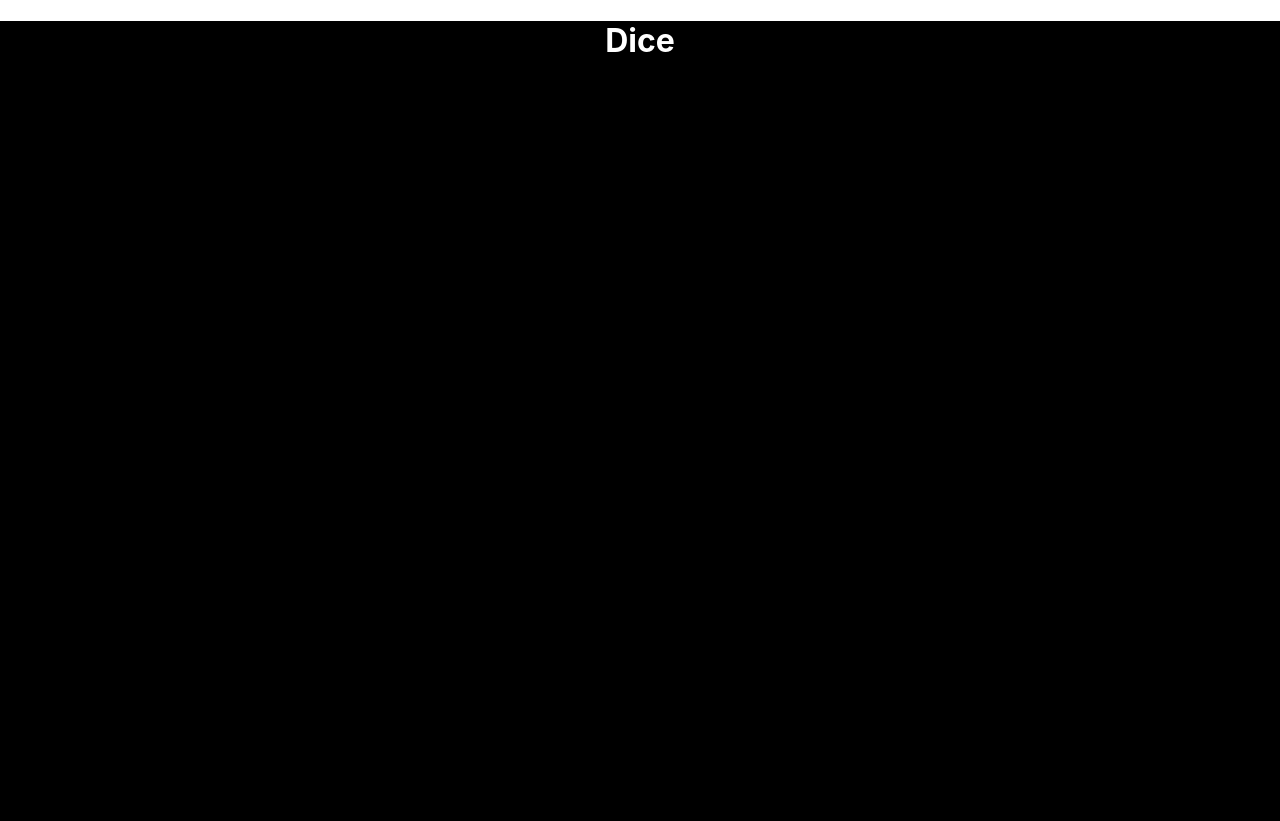
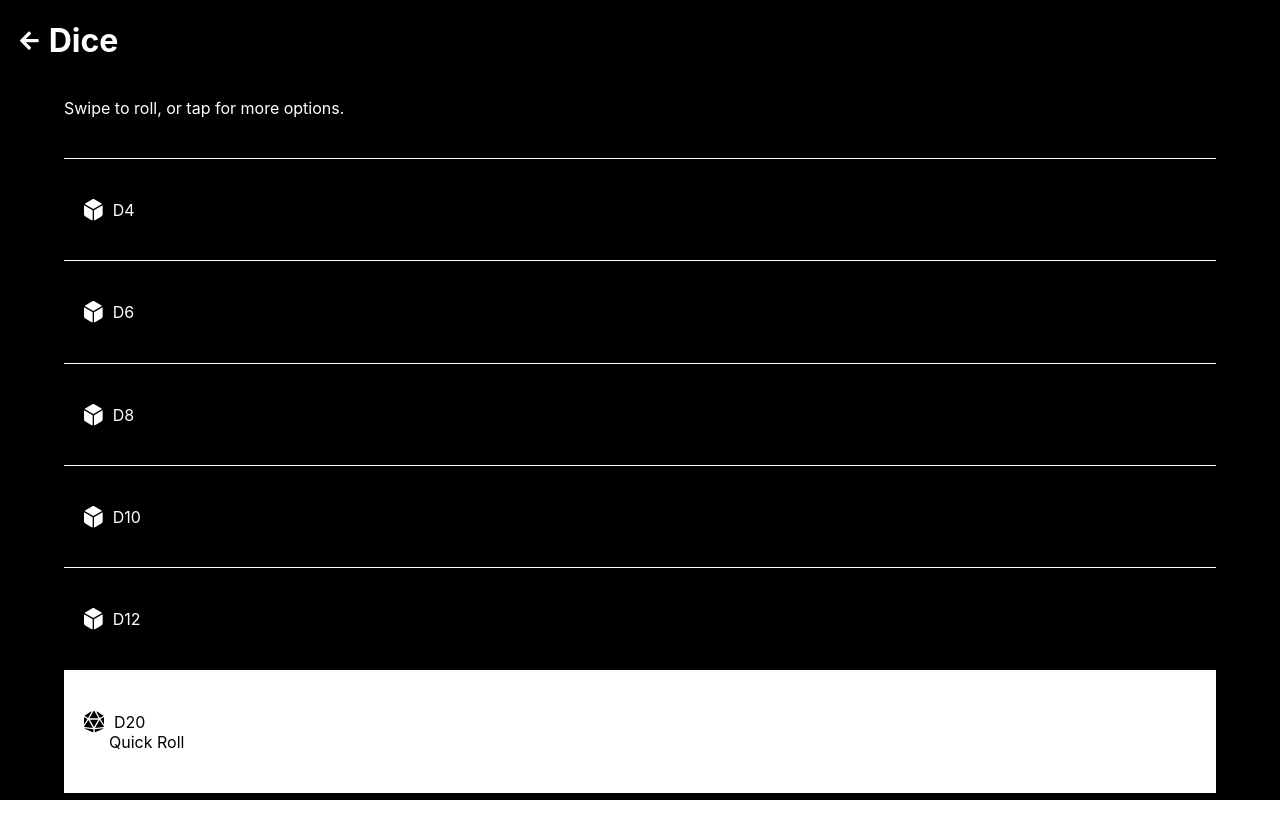
Before and after one commit to xdesro/initiative-react, a React (Create React App) app: page /Dice in a window 1280 px wide. After the commit the page ends 800 px from the top, so only its background shows below. Built offline with nearby package versions, Linux system fonts and the light colour scheme; the HTML template or start-up script is replaced by a standard one.

Commit message:
skeleton of character list and dice

```diff
--- a/package.json
+++ b/package.json
@@ -6,6 +6,7 @@
     "@fortawesome/fontawesome-svg-core": "^1.2.17",
     "@fortawesome/free-solid-svg-icons": "^5.8.1",
     "@fortawesome/react-fontawesome": "^0.1.4",
+    "node-sass": "^4.11.0",
     "react": "^16.8.6",
     "react-dom": "^16.8.6",
     "react-router-dom": "^5.0.0",
--- a/src/App.js
+++ b/src/App.js
@@ -5,16 +5,18 @@ import CreateCharacter from './Components/CreateCharacter';
 import CharacterList from './Components/CharacterList';
 import Dice from './Components/Dice';
 import Settings from './Components/Settings';
-import './App.css';
+import './App.scss';
 import { library } from '@fortawesome/fontawesome-svg-core';
 import {
   faUserPlus,
   faThList,
   faDiceD20,
-  faCog
+  faCog,
+  faArrowLeft,
+  faDiceD6
 } from '@fortawesome/free-solid-svg-icons';
 
-library.add(faUserPlus, faThList, faDiceD20, faCog);
+library.add(faUserPlus, faThList, faDiceD20, faCog, faArrowLeft, faDiceD6);
 
 class App extends Component {
   render() {
--- a/src/Components/CharacterList.js
+++ b/src/Components/CharacterList.js
@@ -1,11 +1,57 @@
 import React, { Component } from 'react';
-import { Route, Link, BrowserRouter as Router } from 'react-router-dom';
+import { Link } from 'react-router-dom';
+import { FontAwesomeIcon } from '@fortawesome/react-fontawesome';
+import './CharacterList.scss';
 
 export default class CharacterList extends Component {
+  constructor(props) {
+    super(props);
+    this.state = {
+      characters: [
+        {
+          name: 'Garrow Hardcheese',
+          level: 3,
+          type: 'Halfling Rogue'
+        },
+        {
+          name: 'Mella Brightwood',
+          level: 3,
+          type: 'Half-elf Rogue'
+        },
+        {
+          name: 'Long Name von Strugglethorpe',
+          level: 20,
+          type: 'Dwarf Fighter'
+        }
+      ]
+    };
+  }
   render() {
     return (
       <div className="CharacterList">
-        <h1>Character List</h1>
+        <header>
+          <Link to="/">
+            <FontAwesomeIcon icon="arrow-left" size="lg" />
+          </Link>
+          <h1>Character List</h1>
+        </header>
+        <div className="body">
+          {this.state.characters.map(character => {
+            return (
+              <section key={character.name}>
+                <h3>{character.name}</h3>
+                <p className="character-description">
+                  Level {character.level} {character.type}
+                </p>
+              </section>
+            );
+          })}
+        </div>
+        <footer>
+          <Link to="/CreateCharacter">
+            <button>Create New Character</button>
+          </Link>
+        </footer>
       </div>
     );
   }
--- /dev/null
+++ b/src/Components/CharacterList.scss
@@ -0,0 +1,44 @@
+.CharacterList {
+  display: flex;
+  flex-direction: column;
+
+  header {
+    display: flex;
+    align-items: center;
+    justify-content: flex-start;
+
+    svg {
+      color: white;
+      margin-left: 20px;
+    }
+
+    h1 {
+      margin-left: 10px;
+    }
+  }
+
+  .body {
+    width: 90vw;
+    align-self: center;
+  }
+
+  section {
+    border-bottom: 1px solid white;
+    margin-bottom: 10px;
+
+    .character-description {
+      padding-bottom: 10px;
+    }
+  }
+
+  footer {
+    justify-self: flex-end;
+
+    button {
+      background-color: white;
+      height: 40px;
+      width: 80vw;
+      border-radius: 10px;
+    }
+  }
+}
--- a/src/Components/Dice.js
+++ b/src/Components/Dice.js
@@ -1,11 +1,46 @@
 import React, { Component } from 'react';
 import { Route, Link, BrowserRouter as Router } from 'react-router-dom';
+import { FontAwesomeIcon } from '@fortawesome/react-fontawesome';
+import './Dice.scss';
 
 export default class Dice extends Component {
   render() {
     return (
       <div className="Dice">
-        <h1>Dice</h1>
+        <header>
+          <Link to="/">
+            <FontAwesomeIcon icon="arrow-left" size="lg" />
+          </Link>
+          <h1>Dice</h1>
+        </header>
+        <section>
+          <p>Swipe to roll, or tap for more options.</p>
+          <div className="d4">
+            <FontAwesomeIcon icon="dice-d6" size="lg" />
+            D4
+          </div>
+          <div>
+            <FontAwesomeIcon icon="dice-d6" size="lg" />
+            D6
+          </div>
+          <div>
+            <FontAwesomeIcon icon="dice-d6" size="lg" />
+            D8
+          </div>
+          <div>
+            <FontAwesomeIcon icon="dice-d6" size="lg" />
+            D10
+          </div>
+          <div>
+            <FontAwesomeIcon icon="dice-d6" size="lg" />
+            D12
+          </div>
+          <div className="d20">
+            <FontAwesomeIcon icon="dice-d20" size="lg" />
+            D20
+            <p>Quick Roll</p>
+          </div>
+        </section>
       </div>
     );
   }
--- /dev/null
+++ b/src/Components/Dice.scss
@@ -0,0 +1,55 @@
+.Dice {
+  display: flex;
+  flex-direction: column;
+  header {
+    display: flex;
+    align-items: center;
+    justify-content: flex-start;
+
+    svg {
+      color: white;
+      margin-left: 20px;
+    }
+
+    h1 {
+      margin-left: 10px;
+    }
+  }
+
+  section {
+    width: 90vw;
+    align-self: center;
+    text-align: start;
+
+    p {
+      margin-bottom: 40px;
+    }
+
+    div {
+      border-bottom: 1px solid white;
+      padding: 40px 0;
+
+      svg {
+        margin-left: 20px;
+        margin-right: 10px;
+      }
+
+      p {
+        margin: 0;
+      }
+    }
+
+    .d4 {
+      border-top: 1px solid white;
+    }
+
+    .d20 {
+      background-color: white;
+      color: black;
+      width: 100%;
+      p {
+        margin-left: 45px;
+      }
+    }
+  }
+}
--- a/src/Components/Home.js
+++ b/src/Components/Home.js
@@ -1,6 +1,6 @@
 import React, { Component } from 'react';
 import { Route, Link, BrowserRouter as Router } from 'react-router-dom';
-import './Home.css';
+import './Home.scss';
 import logo from '../logo.svg';
 import { FontAwesomeIcon } from '@fortawesome/react-fontawesome';
 
--- a/src/Components/Home.css
+++ b/src/Components/Home.scss
@@ -1,27 +1,24 @@
 .Home {
   height: 100vh;
-}
 
-.Home section {
+  section {
     display: flex;
     flex-direction: column;
     align-items: center;
     justify-content: center;
   }
-
-.Home div {
+  div {
     display: flex;
-  justify-content: start;
+    justify-content: flex-start;
     align-items: center;
   }
-
-.Home p {
+  p {
     color: white;
     margin-left: 20px;
   }
-
-.Home svg {
+  svg {
     color: white;
+  }
 }
 
 .App-logo {
```
Also changed, not shown: src/App.scss (renamed from src/App.css), 1 other file (tests, documents, lock files or other folders). Lines whose indentation alone changed are shown as unchanged.
